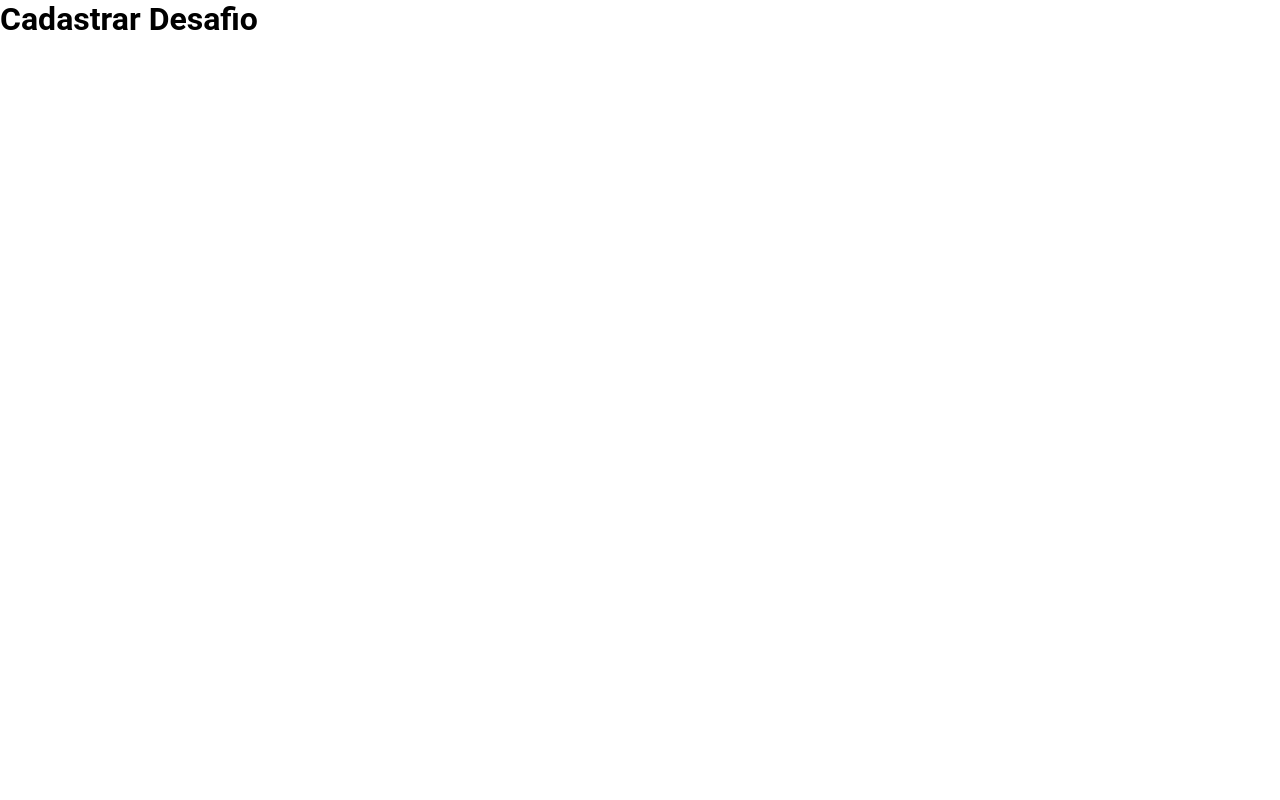
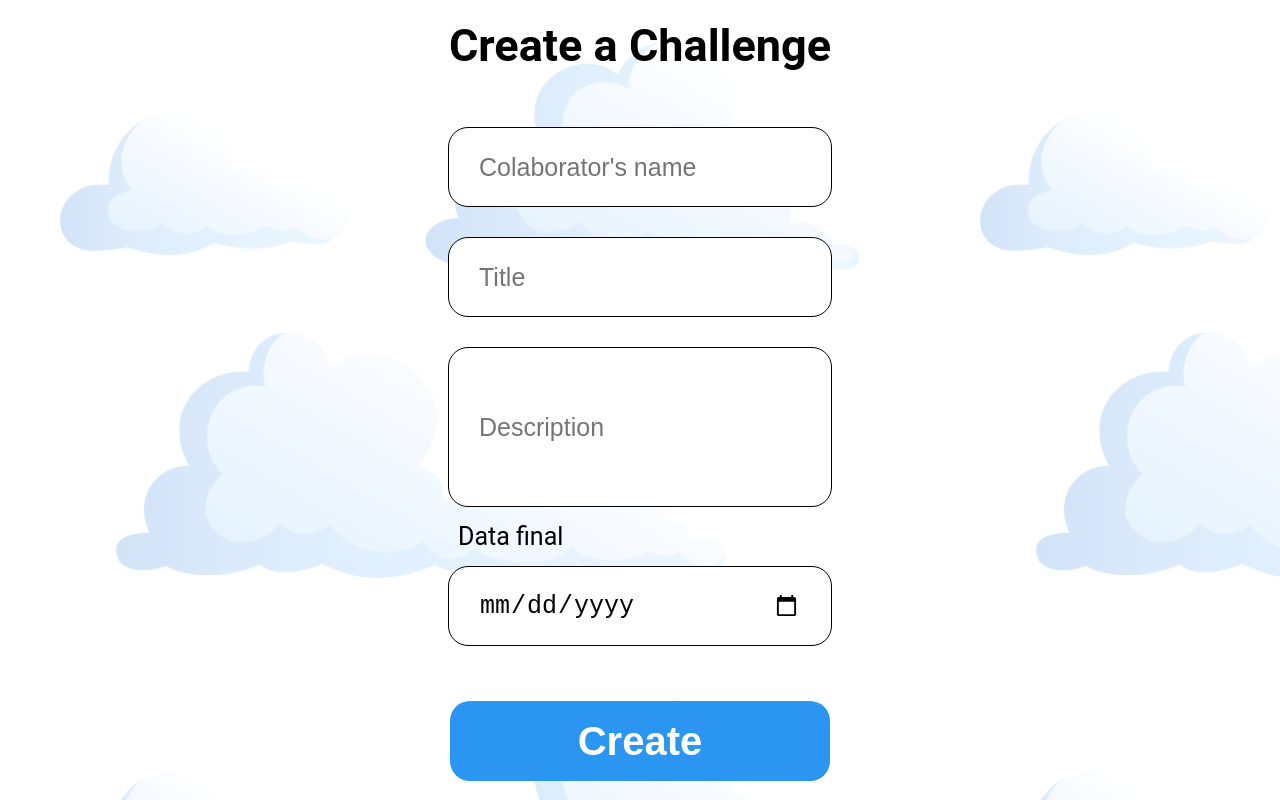
Before and after one commit to matheusbr1/gamification, a React (Create React App) app in the folder frontend/: page /register/challenge in a window 1280 px wide. Built offline with nearby package versions, Linux system fonts and the light colour scheme.

Commit message:
Challenge structure created and saved in the localStorage

```diff
--- a/frontend/src/contexts/AppContext.jsx
+++ b/frontend/src/contexts/AppContext.jsx
@@ -1,4 +1,4 @@
-import React, { useState, createContext } from 'react'
+import React, { useState, createContext, useEffect } from 'react'
 
 export const AppContext = createContext()
 
@@ -10,16 +10,37 @@ const AppProvider = ({ children }) => {
     const [name, setName] = useState(() => handleStorageData().name)
     const [avatar, setAvatar] = useState(() => handleStorageData().avatar)
     const [ocupation, setOcupation] = useState(() => handleStorageData().ocupation)
+    const [challenges, setChallenges] = useState([])
+    const [challenge, setChallenge] = useState()
+
+    const Appdata = {
+        avatar,
+        name,
+        ocupation,
+        challenges
+    }
+
+    useEffect(() => {
+        console.log('add challenge ', challenge)
+
+        if (challenge !== undefined) {
+            setChallenges([...challenges, challenge])
+        }
+
+    }, [challenge])
+
+    useEffect(() => {
+        localStorage.setItem('@Gamification:data', JSON.stringify(Appdata))
+    }, [Appdata])
 
     return (
         <AppContext.Provider
             value={{
-                avatar,
+                Appdata,
                 setAvatar,
-                ocupation,
                 setOcupation,
-                name,
-                setName
+                setName,
+                setChallenge
             }}>
             {children}
         </AppContext.Provider>
--- a/frontend/src/pages/Dashboard/index.js
+++ b/frontend/src/pages/Dashboard/index.js
@@ -7,27 +7,17 @@ import { Background, Bullet } from '../../styles/global'
 import { AppContext } from '../../contexts/AppContext'
 import { Container } from './style'
 import Button from '../../components/button'
-import RegisterChallenge from '../RegisterChallenge'
 
 function Dashboard() {
 
-    const { avatar, name, ocupation } = useContext(AppContext)
+    const { Appdata } = useContext(AppContext)
+    const { name, ocupation, avatar } = Appdata
 
     const history = useHistory()
-
-    const data = {
-        avatar,
-        name,
-        ocupation
-    }
 
     const handleCreateChallenge = useCallback(() => {
         history.push('/register/challenge')
     }, [])
-
-    useEffect(() => {
-        localStorage.setItem('@Gamification:data', JSON.stringify(data))
-    }, [data])
 
     return (
         <Background>
--- a/frontend/src/pages/RegisterChallenge/index.js
+++ b/frontend/src/pages/RegisterChallenge/index.js
@@ -1,8 +1,69 @@
-import React from 'react'
+import React, { useCallback, useContext, useState } from 'react'
+
+import { AppContext } from '../../contexts/AppContext'
+import { Background } from '../../styles/global'
+import { Container, TextArea } from './style'
+import Button from '../../components/button'
+import Input from '../../components/input'
 
 function RegisterChallenge() {
+
+    const { setChallenge } = useContext(AppContext)
+
+    const [assignee, setAssignee] = useState()
+    const [title, setTitle] = useState()
+    const [description, setDescription] = useState()
+    const [deadline, setDeadline] = useState()
+
+    const challangeData = {
+        title,
+        assignee,
+        description,
+        deadline,
+        status: 'Open',
+        Requester: 'Fulano',
+        createdAt: `
+            ${new Date().getDay()}/${new Date().getMonth()}/${new Date().getFullYear()}
+        `
+    }
+
+    const handleFormData = useCallback(() => {
+        setChallenge(challangeData)
+    }, [challangeData])
+
     return (
-        <h1>Cadastrar Desafio</h1>
+        <Background>
+            <Container>
+                <h1>Create a Challenge</h1>
+                <form>
+                    <Input
+                        id="colaborator-name"
+                        type="text"
+                        placeholder="Colaborator's name"
+                        onChange={e => setAssignee(e.target.value)}
+                    />
+                    <Input
+                        id="title"
+                        type="text"
+                        placeholder="Title"
+                        onChange={e => setTitle(e.target.value)}
+                    />
+                    <TextArea
+                        id="description"
+                        type="text"
+                        placeholder="Description"
+                        onChange={e => setDescription(e.target.value)}
+                    />
+                    <label htmlFor="date" > Data final </label>
+                    <Input
+                        id="date"
+                        type="date"
+                        onChange={e => setDeadline(e.target.value)}
+                    />
+                </form>
+                <Button type="submit" onClick={handleFormData} >Create</Button>
+            </Container>
+        </Background>
     )
 }
 
--- /dev/null
+++ b/frontend/src/pages/RegisterChallenge/style.js
@@ -0,0 +1,40 @@
+import styled from 'styled-components'
+
+import Input from '../../components/input'
+
+export const Container = styled.div`
+    display: flex;
+    flex-direction:column;
+    justify-content: center;
+    align-items: center;
+    height: 100vh;
+    width: 100%;
+
+    h1 {
+        font-size: 45px;
+    }
+
+    form {
+        display: flex;
+        flex-direction: column;
+        justify-content: center;
+        max-width: 600px;
+
+        margin: 40px 0;
+
+        input {
+            width:100%;
+            max-width: 600px;
+            margin: 15px auto;
+        }
+
+        label {
+            font-size: 25px;
+            margin-left:10px;
+        }
+    }
+`
+
+export const TextArea = styled(Input)`
+        min-height:160px;
+`
--- a/frontend/src/pages/RegisterPerson/index.js
+++ b/frontend/src/pages/RegisterPerson/index.js
@@ -14,7 +14,9 @@ function RegisterName() {
 
     const $ = document.getElementById.bind(document)
 
-    const { setName, ocupation, setOcupation } = useContext(AppContext)
+    const { Appdata, setName, setOcupation } = useContext(AppContext)
+
+    const { ocupation } = Appdata
 
     const history = useHistory()
 
--- a/frontend/src/pages/RegisterPerson/style.js
+++ b/frontend/src/pages/RegisterPerson/style.js
@@ -21,7 +21,6 @@ export const Container = styled.div`
 
 
         h1 {
-            text-align: center;
             font-size:45px;
             margin-bottom: 40px;
         }
```
